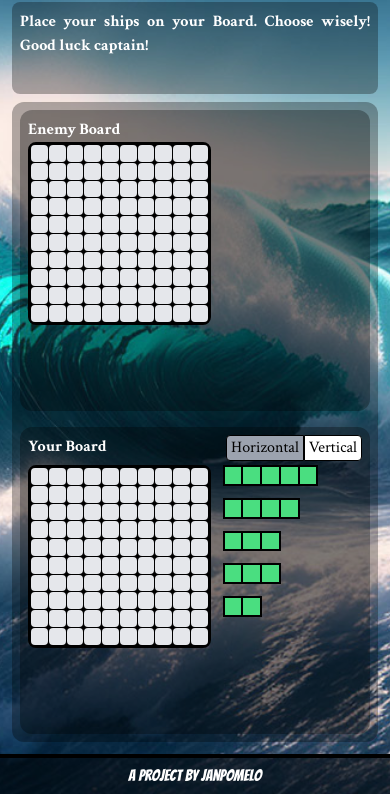
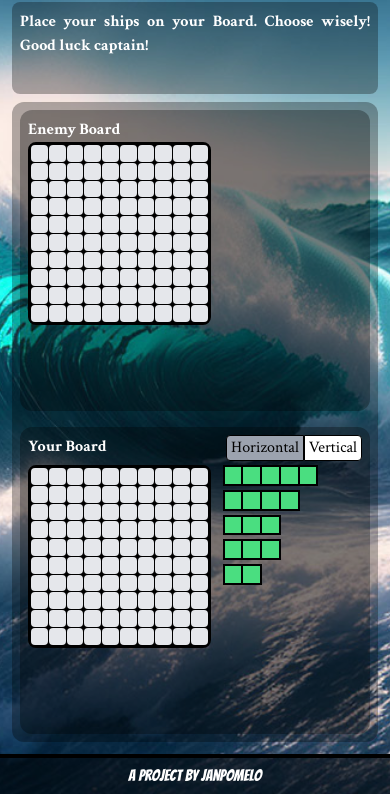
Before and after one commit to JanPomelo/battleships, a website built with webpack: page dist/index.html in a window 390 px wide. Both pictures are taken after a click on the button "Play". Shown: the part 50-844 px from the top of the page. Built offline with nearby package versions, Linux system fonts and the light colour scheme.

Commit message:
Add better mobile display with flex-wrap

```diff
--- a/src/pageLoad.ts
+++ b/src/pageLoad.ts
@@ -250,7 +250,7 @@ function checkShips() {
 function createShipsDiv(bigDiv: HTMLDivElement, player: Player) {
   const div: HTMLDivElement = document.createElement("div");
   div.id = "shipsDiv";
-  div.classList.add("flex", "flex-col", "gap-3");
+  div.classList.add("flex", "flex-col", "gap-1", 'sm:gap-3', 'flex-wrap', 'sm:flex-nowrap');
   bigDiv.appendChild(div);
   const carrier: HTMLDivElement = document.createElement("div");
   carrier.classList.add("flex", "boat", "bg-black");
--- a/src/style.css
+++ b/src/style.css
@@ -58,6 +58,12 @@ main {
   z-index: -99;
 }
 
+@media screen and (max-width: 280px) {
+  html {
+    font-size: small;
+  }
+}
+
 @media only screen and (min-width: 600px) {
   #bgIMG {
     width: 100%;
```
